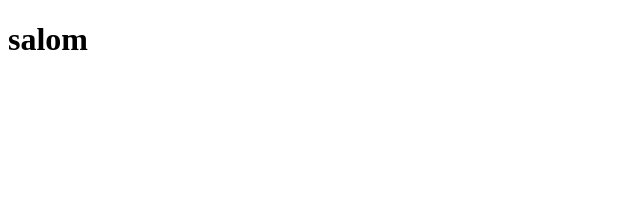
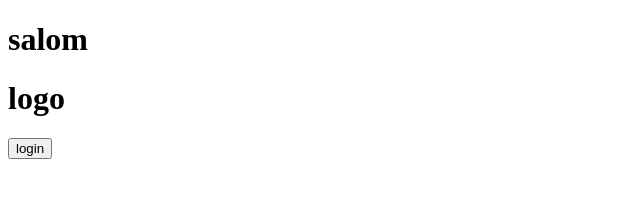
Before and after one commit to abdulhayevbahrom/lesson16, a plain HTML site: page index.html in a window 1280 px wide. Shown: the whole page, without its empty margins (0-640 px from the left). Drawn offline with Linux system fonts and the light colour scheme.

Commit message:
header qismi qoshildi

```diff
--- a/index.html
+++ b/index.html
@@ -7,5 +7,9 @@
   </head>
   <body>
     <h1>salom</h1>
+    <header>
+      <h1>logo</h1>
+      <button>login</button>
+    </header>
   </body>
 </html>
```
